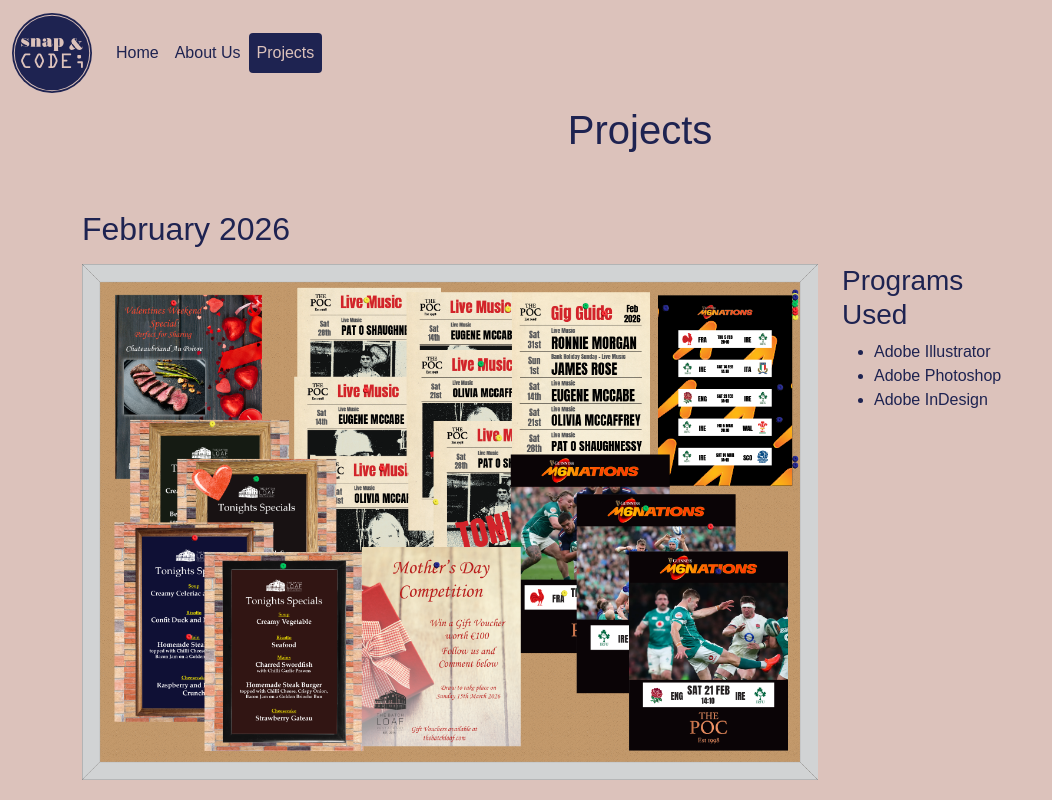
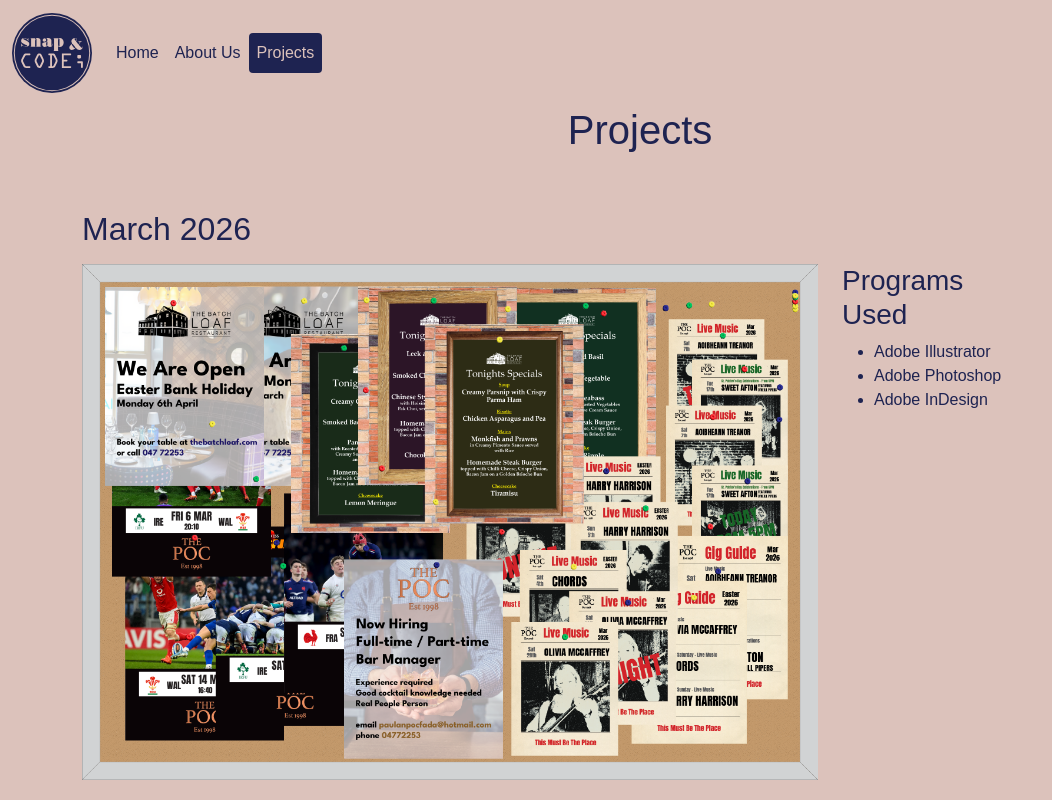
Before and after one commit to paddyfed/snapandcode, a Next.js app: page /projects in a window 1280 px wide. Shown: the top 800 px of the page, without its empty margins (0-1052 px from the left). Built offline with nearby package versions, Linux system fonts and the light colour scheme.

Commit message:
March 2026

```diff
--- a/app/projects/page.js
+++ b/app/projects/page.js
@@ -15,6 +15,7 @@
 import DecemberBoard2025 from "@/public/2025-12-01_Work-Board@0.25x.png";
 import JanuaryBoard2026 from "@/public/2026-01-01_Work-Board@0.25x.png";
 import FebruaryBoard2026 from "@/public/2026-02-01_Work-Board@0.25x.png";
+import MarchBoard2026 from "@/public/2026-03-01_Work-Board@0.25x.png";
 import MainLogo from "@/public/snap-and-code_main-logo.svg";
 
 export default function Projects() {
@@ -22,6 +23,26 @@
     <>
       <main className={styles.main}>
         <h1>Projects</h1>
+        <article className="container">
+          <h2>March 2026</h2>
+          <div className="row">
+            <div className="col-md-2 mt-2 order-md-last">
+              <h3>Programs Used</h3>
+              <ul>
+                <li>Adobe Illustrator</li>
+                <li>Adobe Photoshop</li>
+                <li>Adobe InDesign</li>
+              </ul>
+            </div>
+            <div className="col-md-8 mt-2 order-md-first">
+              <Image
+                src={MarchBoard2026}
+                alt="Projects completed in March 2026"
+                className="img-fluid"
+              />
+            </div>
+          </div>
+        </article>
         <article className="container">
           <h2>February 2026</h2>
           <div className="row">
```
Also changed, not shown: public/2026-03-01_Work-Board@0.25x.png (added).
